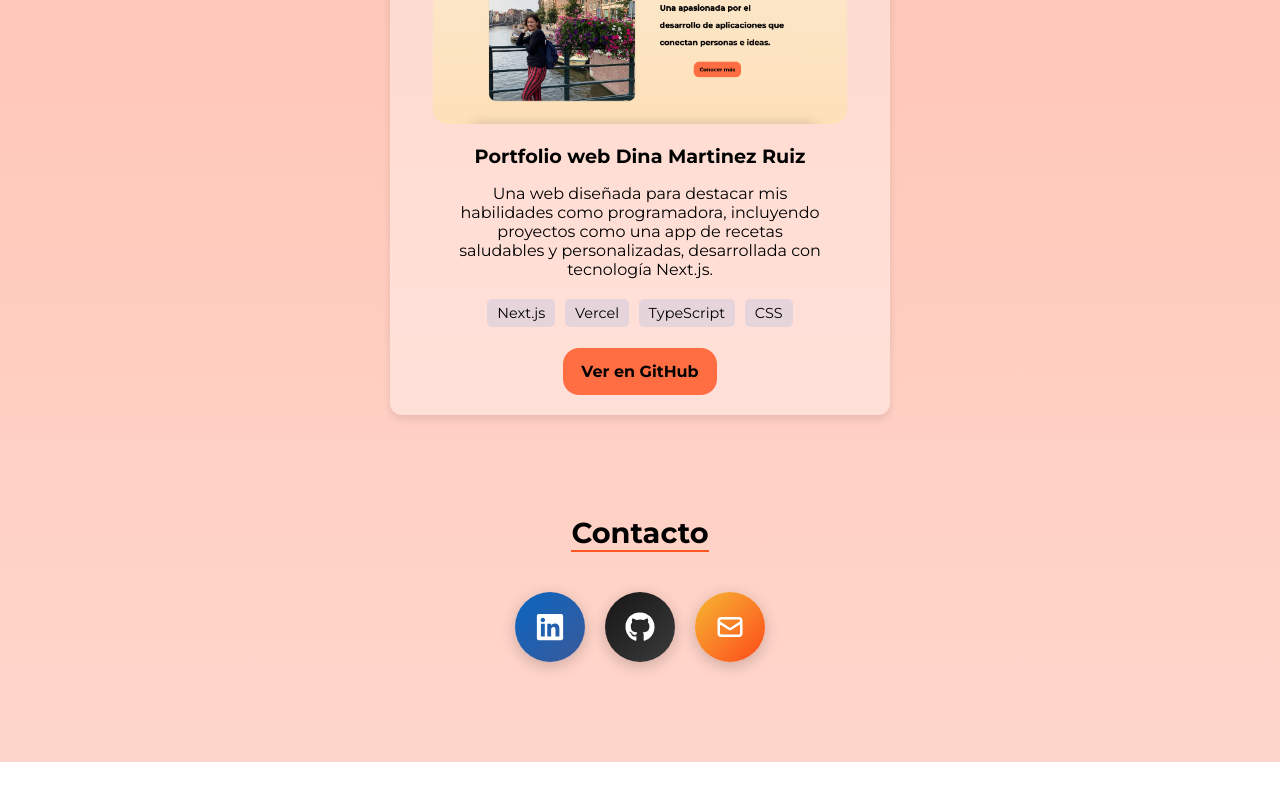
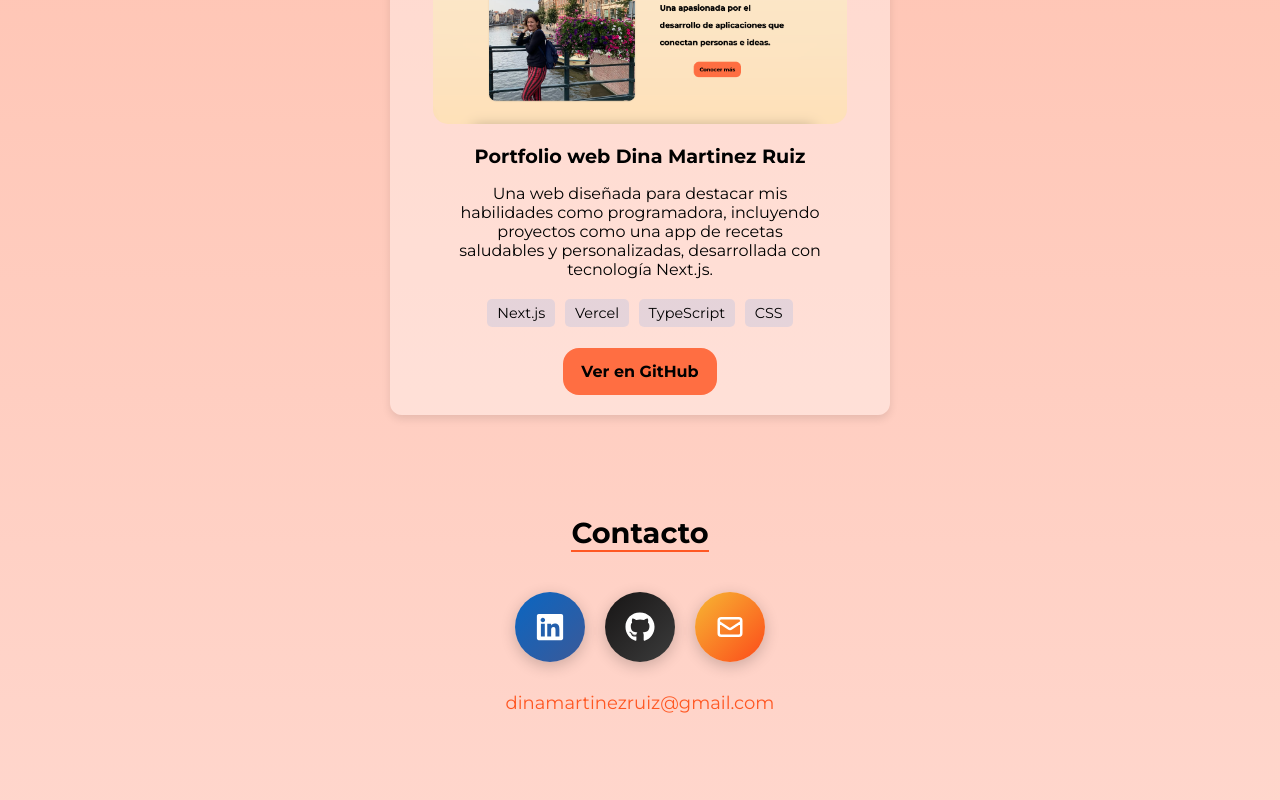
Before and after one commit to LavryDam/my-portfolio-web, a Next.js app: page / in a window 1280 px wide. Shown: the part 2046-2846 px from the top of the page. Before the commit the page ends 2808 px from the top, so only its background shows below. Built offline with nearby package versions, Linux system fonts and the light colour scheme.

Commit message:
fix:css email text

```diff
--- a/app/contacto/contact.css
+++ b/app/contacto/contact.css
@@ -69,6 +69,18 @@
     font-size: 0.9rem;
 }
 
+.email-text {
+    font-size: 18px;
+    margin-top: 30px;
+    text-decoration: none;
+    color: #FF5722;
+}
+
+.email-text :hover {
+    color: #fc4a1a;
+    text-decoration: underline;
+}
+
 @media (max-width: 768px) {
 
     .contact-page {
--- a/app/contacto/contact.tsx
+++ b/app/contacto/contact.tsx
@@ -42,6 +42,7 @@ function contactoPage(){
                     </div>
                 </Link>
             </div>
+            <p className="email-text">dinamartinezruiz@gmail.com</p>
         </div>
     );
 }
```
